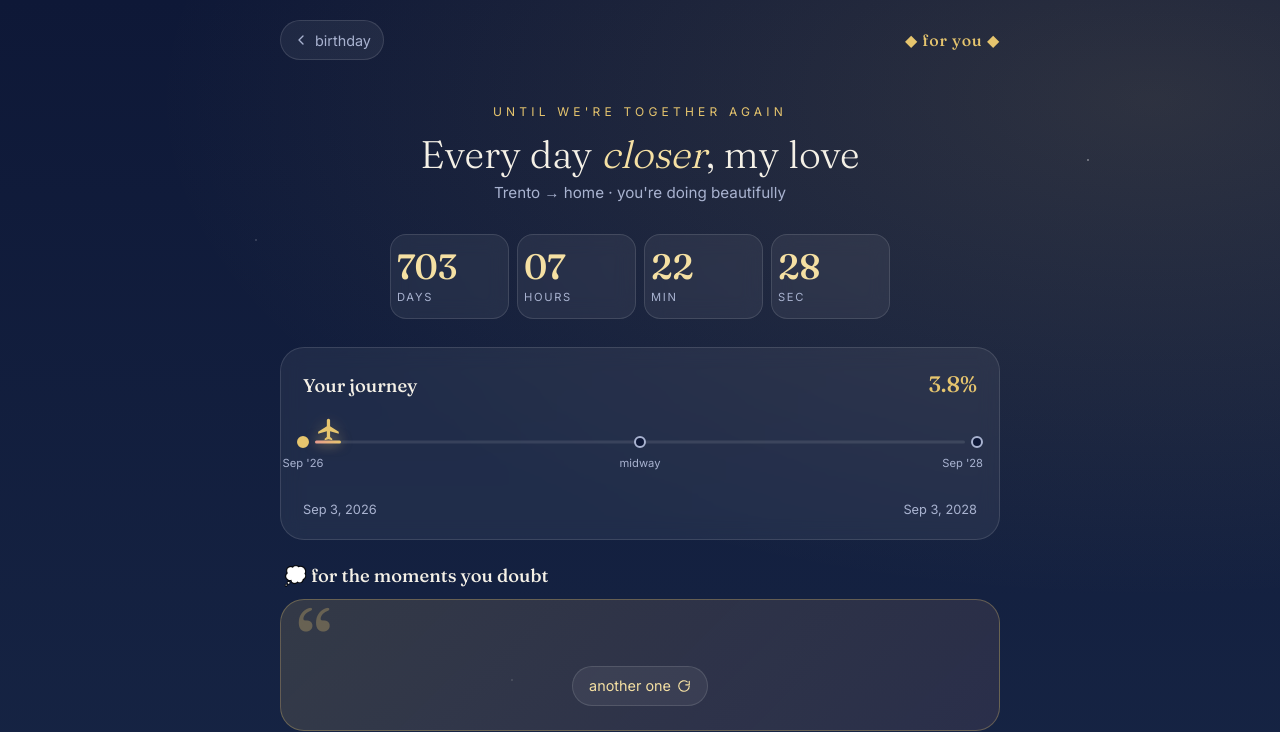
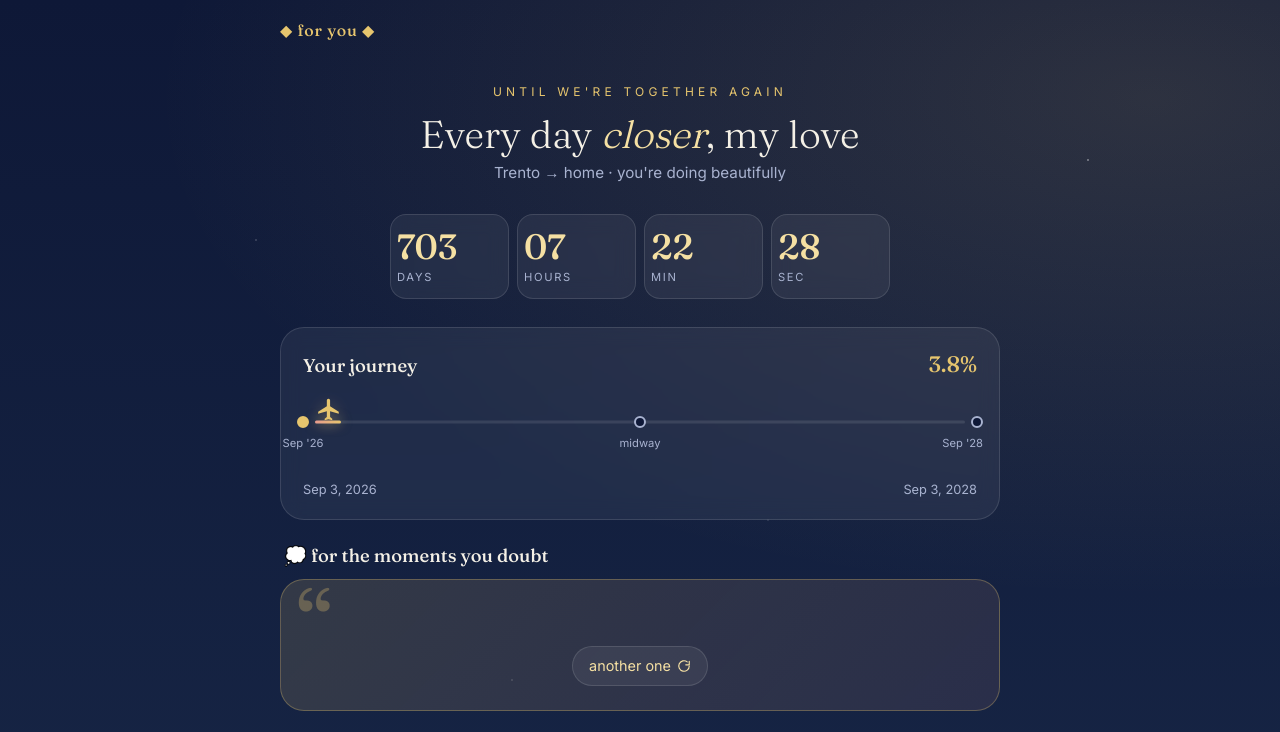
Before and after one commit to Truong-Giangg/meIOT-ourCards, a website built with Parcel: page src/fiting.html in a window 1280 px wide. Shown: the top 732 px of the page. Built offline with nearby package versions, Linux system fonts and the light colour scheme.

Commit message:
change home page - remove button

```diff
--- a/src/fiting.html
+++ b/src/fiting.html
@@ -337,10 +337,6 @@
   <body>
     <div class="container">
       <header>
-        <a href="./index.html" class="back">
-          <svg width="16" height="16" viewBox="0 0 24 24" fill="none" stroke="currentColor" stroke-width="2" stroke-linecap="round" stroke-linejoin="round"><path d="M15 18l-6-6 6-6"/></svg>
-          birthday
-        </a>
         <div class="brand">◆ for you ◆</div>
       </header>
 
```
